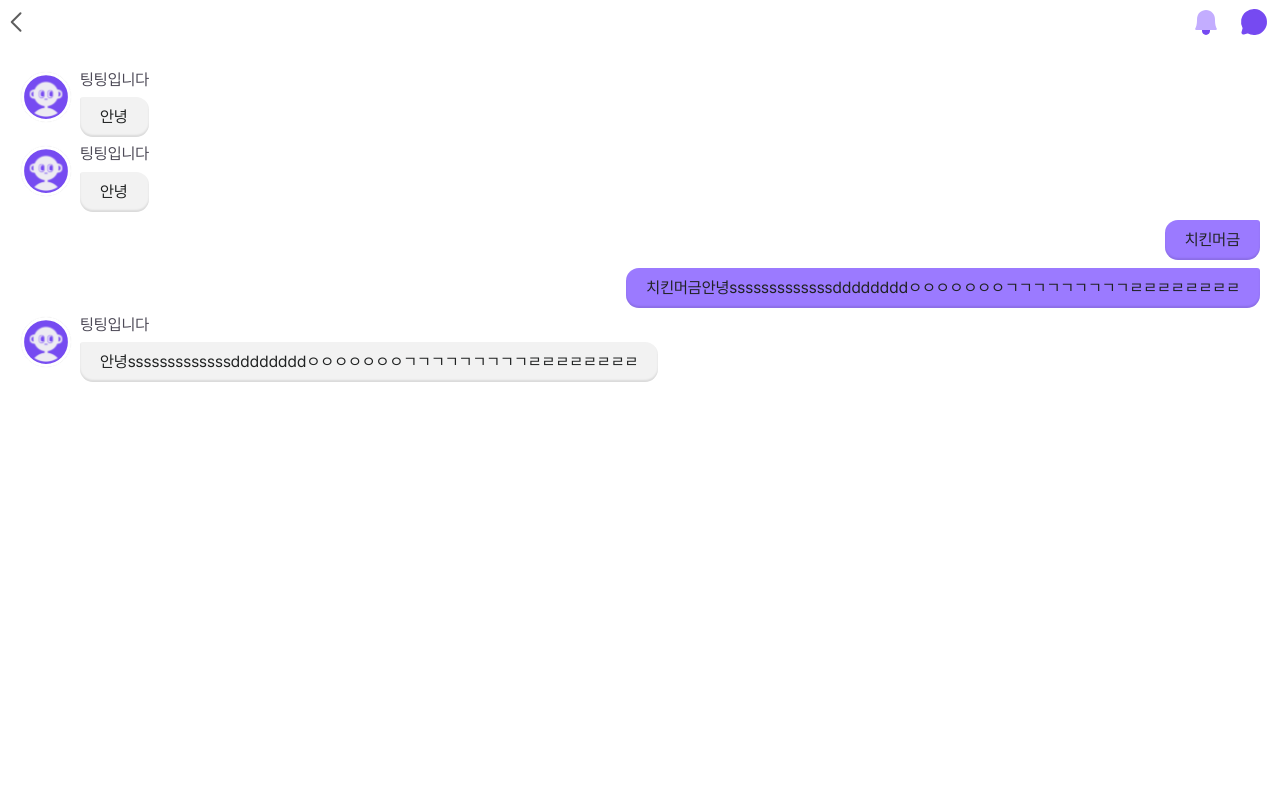
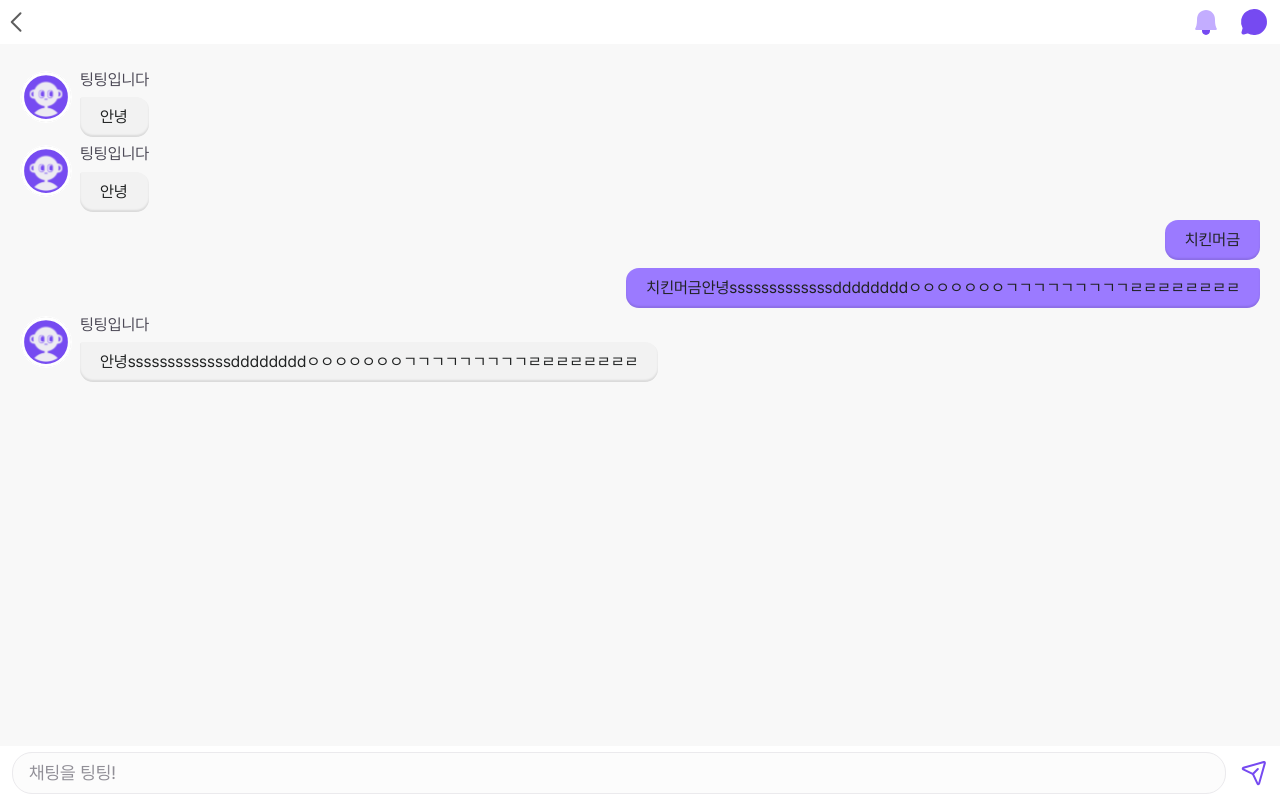
Before and after one commit to project-tingting/tingting_front, a Next.js app: page /home/chat in a window 1280 px wide. Built offline with nearby package versions, Linux system fonts and the light colour scheme.

Commit message:
sendchat 추가

```diff
--- a/components/Home/OtherChatBubble.tsx
+++ b/components/Home/OtherChatBubble.tsx
@@ -21,7 +21,6 @@ export default function OtherChatBubble({ text }: chatProps) {
 
 const OtherChatContainer = styled.div`
   display: flex;
-  /* align-items: flex-start; */
   gap: 0.8rem;
   margin-bottom: 0.8rem;
 `;
@@ -32,6 +31,7 @@ const OtherProfile = styled.div`
   border-radius: 50%;
   background-color: rgba(213, 213, 213, 0.8);
   border: 1px solid ${({ theme }) => theme.colors.whiteColor};
+  flex-shrink: 0;
 `;
 
 const StyledDiv = styled.div`
--- a/pages/home/chat.tsx
+++ b/pages/home/chat.tsx
@@ -1,8 +1,10 @@
+import Image from 'next/image';
 import React from 'react';
 import styled from 'styled-components';
 import MyChatBubble from '../../components/Home/MyChatBubble';
 import OtherChatBubble from '../../components/Home/OtherChatBubble';
 import TopNavigation from '../../components/Home/TopNavigation';
+import sendchat from '../../public/assets/icons/sendChat.svg';
 
 export default function chat() {
   return (
@@ -19,15 +21,39 @@ export default function chat() {
           text={'안녕sssssssssssssddddddddㅇㅇㅇㅇㅇㅇㅇㄱㄱㄱㄱㄱㄱㄱㄱㄱㄹㄹㄹㄹㄹㄹㄹㄹ'}
         />
       </Chatting>
+      <SendChat>
+        <ChatInput type="text" placeholder="채팅을 팅팅!" />
+        <Image src={sendchat} />
+      </SendChat>
     </Container>
   );
 }
 
 const Container = styled.div`
   height: 100vh;
+  display: flex;
+  flex-direction: column;
   background-color: ${({ theme }) => theme.colors.whiteColor};
 `;
 
 const Chatting = styled.section`
-  margin: 2.7rem 2rem;
+  flex-grow: 1;
+  padding: 2.7rem 2rem;
+  background-color: ${({ theme }) => theme.colors.bgColor};
 `;
+
+const SendChat = styled.div`
+  background-color: ${({ theme }) => theme.colors.whiteColor};
+  padding: 0.6rem 1.2rem;
+  display: flex;
+  gap: 1.4rem;
+`;
+
+const ChatInput = styled.input`
+  padding: 0.9rem 1.6rem 1rem;
+  background: linear-gradient(0deg, rgba(255, 255, 255, 0.8), rgba(255, 255, 255, 0.8)), #f2f2f2;
+  border: 0.1rem solid #ebeaed;
+  border-radius: 20px;
+  flex-grow: 1;
+  font-size: 1.8rem;
+`;
```
Also changed, not shown: public/assets/icons/sendchat.svg (added).
